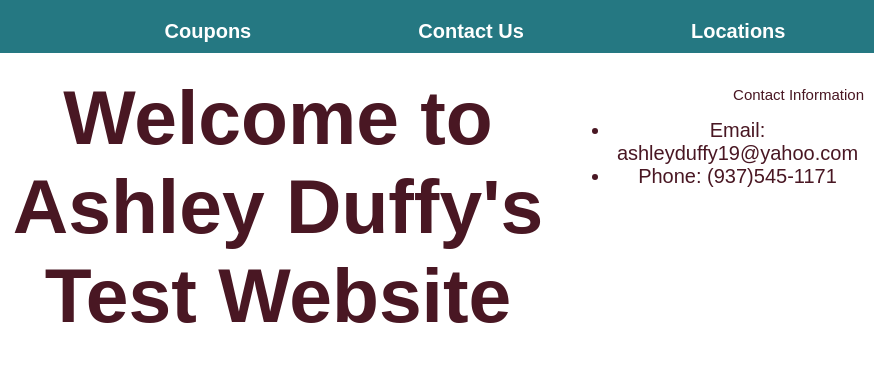
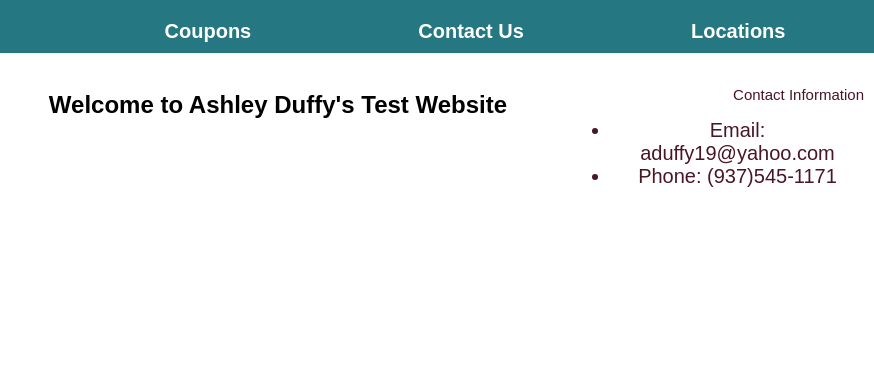
Before and after one commit to Ashleyduffy/Ashley-Personal, a plain HTML site: page index.html in a window 1280 px wide. Shown: the top 390 px of the page, 406-1280 px from the left. Drawn offline with nearby package versions, Linux system fonts and the light colour scheme; a script that the page names is missing.

Commit message:
Update index.html

```diff
--- a/index.html
+++ b/index.html
@@ -23,10 +23,10 @@
   </nav>
     <header class="box headerwrapper">
       <div class="headerpic">
-        <a href=" index.html"> <img class="logo" src="logo.png" alt="Quality Dry Cleaners Logo"> </a>
+        <a href=" index.html"> <img class="logo" src="logo.png" alt="Logo"> </a>
       </div>
       <div class="headertext">
-        <h1> Welcome to Ashley Duffy's Test Website</h1>
+        <h2> Welcome to Ashley Duffy's Test Website</h2>
         <h4></h4>
       </div>
       <div class="social">
@@ -38,8 +38,9 @@
           <figure class="figure1">
             <p>Contact Information</p>
      <ul>
-       <li> Email: ashleyduffy19@yahoo.com</li>
+       <li> Email: aduffy19@yahoo.com</li>
        <li> Phone: (937)545-1171</li>
+            </ul>
           </figure>
           </div>
     </header>
```
